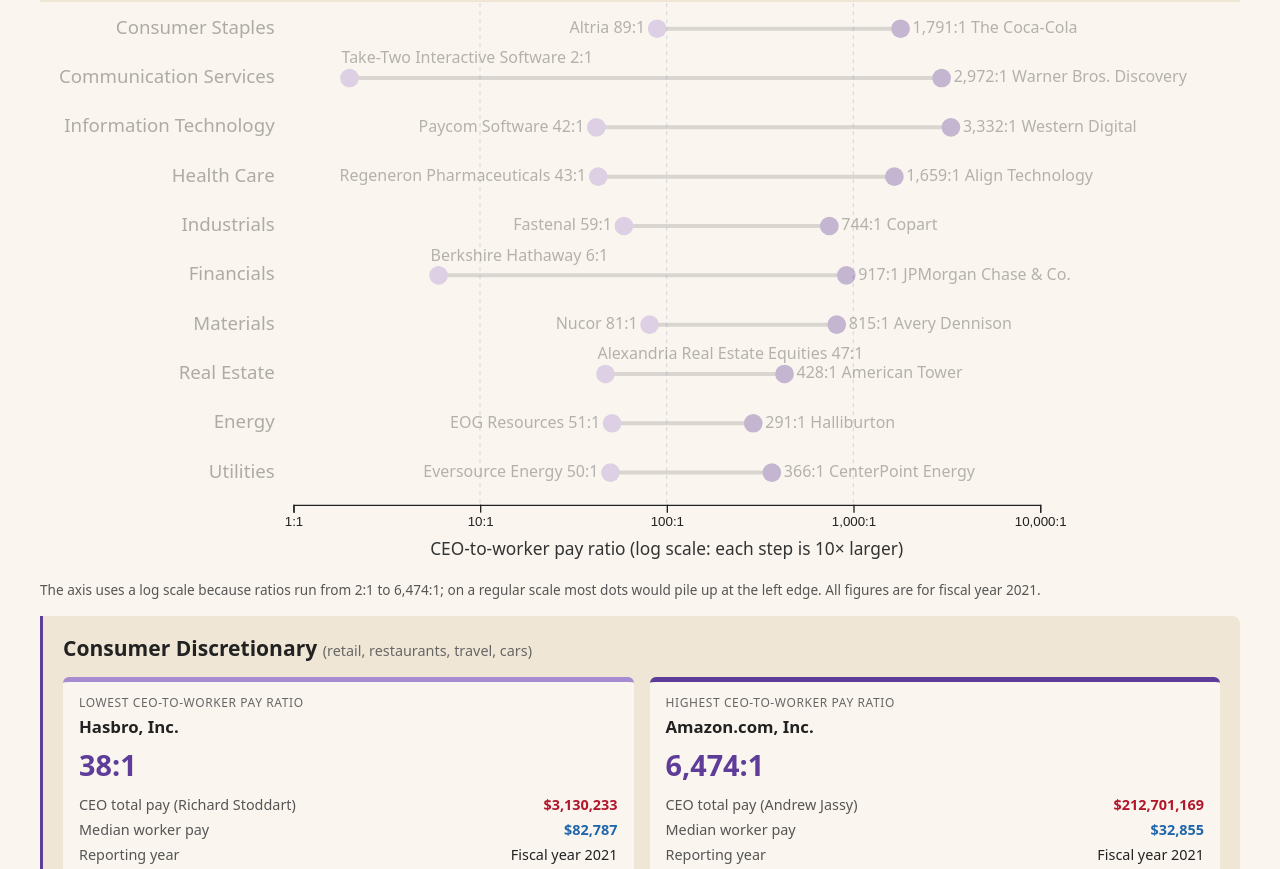
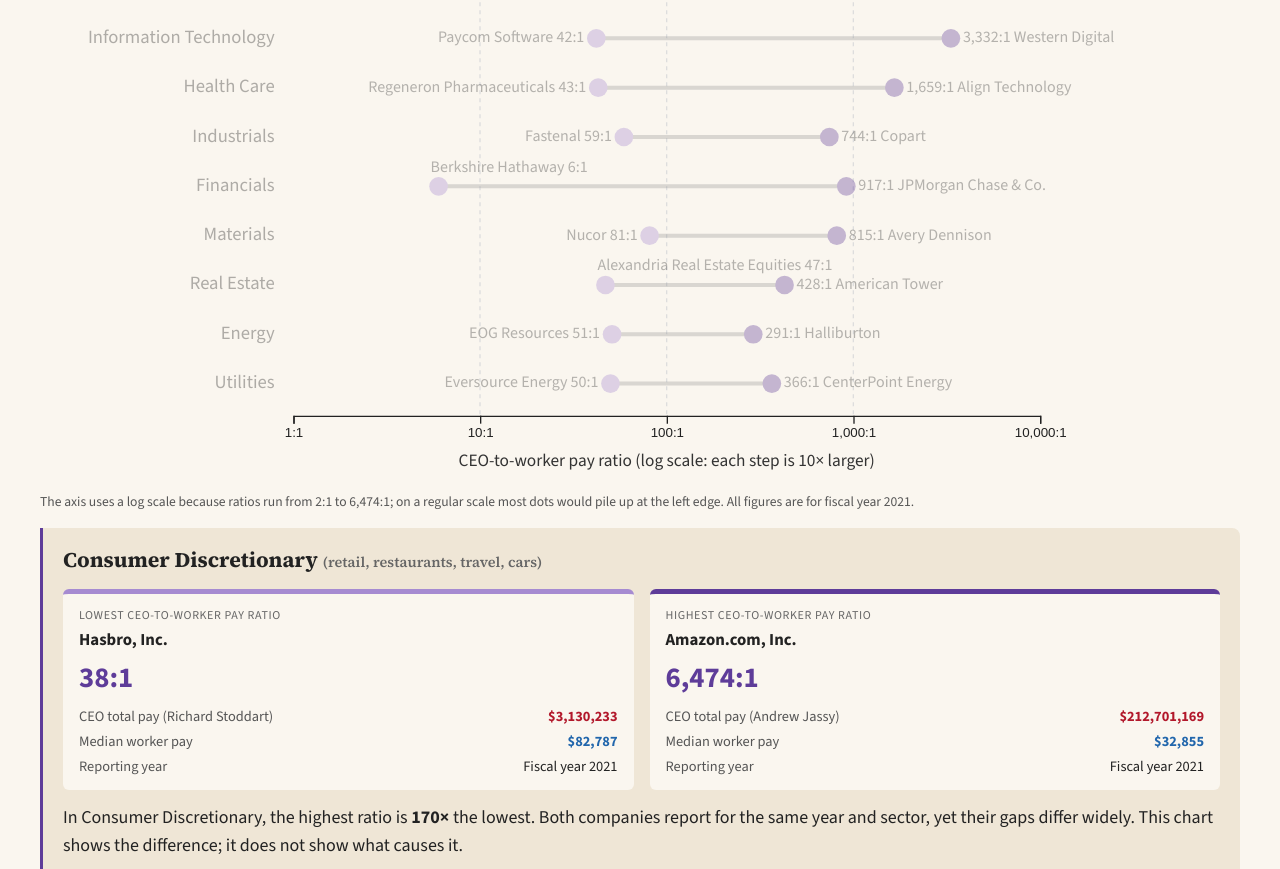
Before and after one commit to aisharashidahmed/CS1710-Final_Project, a SvelteKit app: page / in a window 1280 px wide. Shown: the part 11131-12000 px from the top of the page. Built offline with nearby package versions, Linux system fonts and the light colour scheme.

Commit message:
Use Source Serif and Source Sans fonts

```diff
--- a/src/routes/+layout.svelte
+++ b/src/routes/+layout.svelte
@@ -6,6 +6,13 @@
 
 <svelte:head>
 	<link rel="icon" href={favicon} />
+	<!-- Fonts: a serif for headings (newspaper feel), a clean sans for text and chart labels. -->
+	<link rel="preconnect" href="https://fonts.googleapis.com" />
+	<link rel="preconnect" href="https://fonts.gstatic.com" crossorigin="anonymous" />
+	<link
+		rel="stylesheet"
+		href="https://fonts.googleapis.com/css2?family=Source+Sans+3:wght@400;600;700&family=Source+Serif+4:opsz,wght@8..60,600;8..60,700&display=swap"
+	/>
 </svelte:head>
 
 {@render children()}
@@ -65,7 +72,13 @@
 		font-size: 18px;
 		background: var(--bg);
 		color: #222;
-		font-family: system-ui, -apple-system, 'Segoe UI', sans-serif;
+		font-family: 'Source Sans 3', system-ui, -apple-system, 'Segoe UI', sans-serif;
+		line-height: 1.55;
+	}
+
+	:global(h1, h2, h3) {
+		font-family: 'Source Serif 4', Georgia, serif;
+		font-weight: 700;
 	}
 
 	:global(h1) {
```
